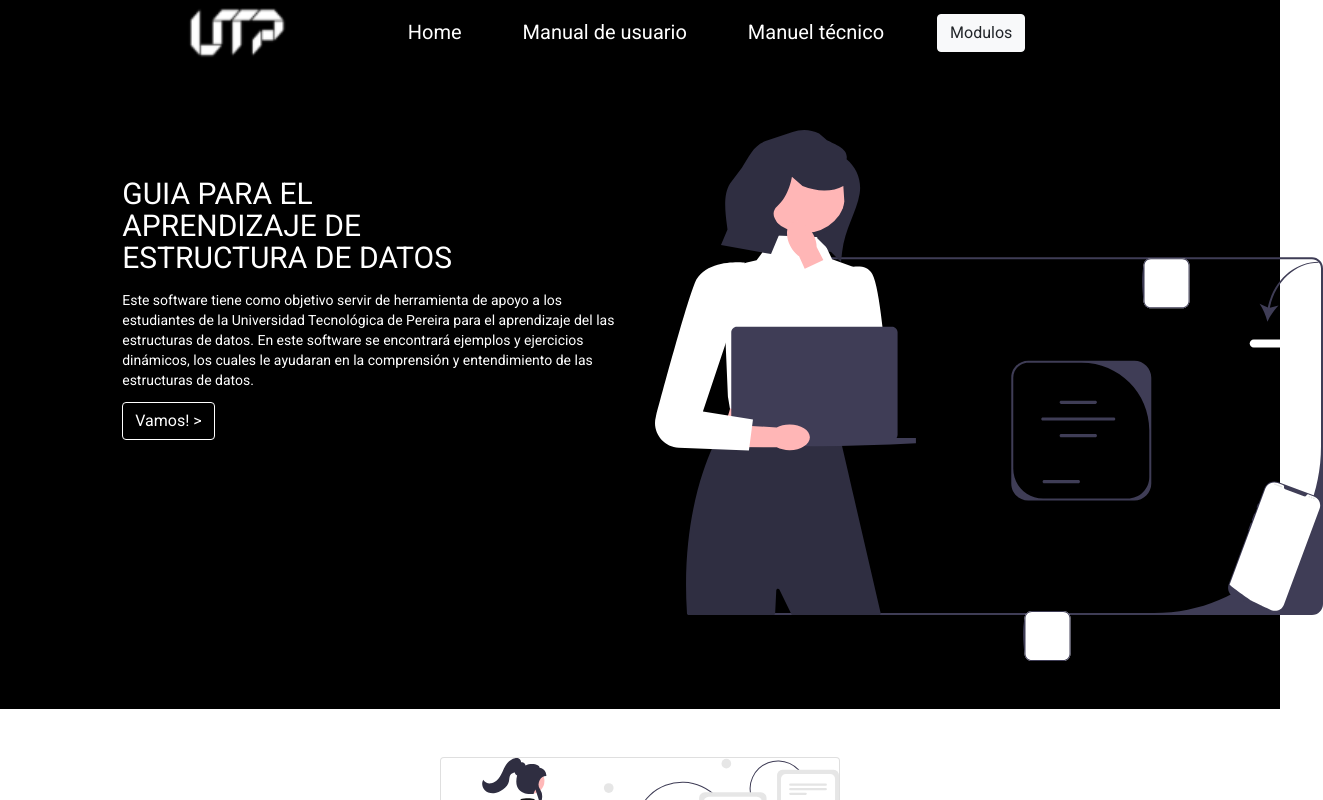
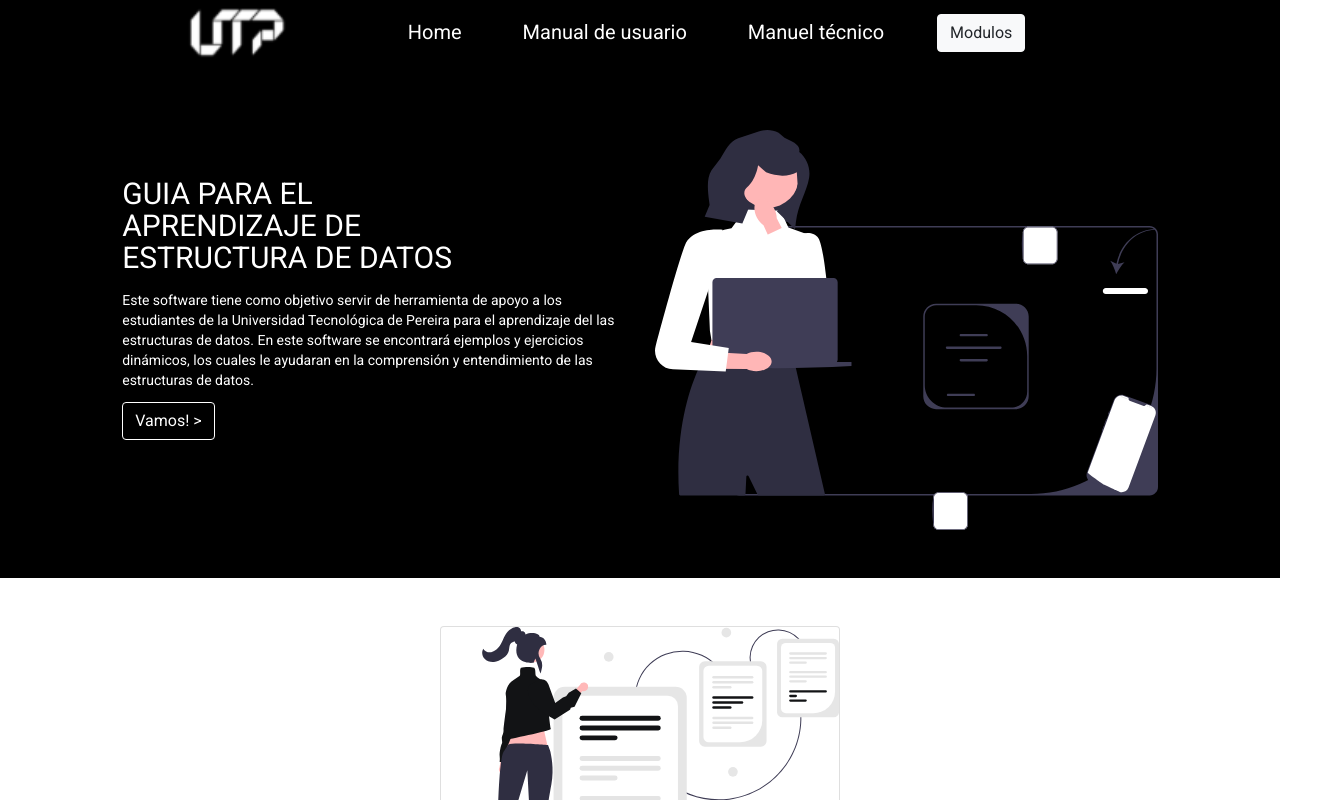
Before and after one commit to juanpabloperez98/estructura-datos, an Angular app: page / in a window 1280 px wide. Shown: the top 800 px of the page, 1323 px wide, since content can reach past the window. Built offline with nearby package versions, Linux system fonts and the light colour scheme.

Commit message:
Adapting routerlinks

```diff
--- a/src/app/home/home.component.css
+++ b/src/app/home/home.component.css
@@ -67,3 +67,6 @@ button img {
     margin: auto;
     width: 25%;
 }
+#woman-content img{
+    width: 100%;
+}
--- a/src/app/home/home.component.html
+++ b/src/app/home/home.component.html
@@ -6,9 +6,9 @@
                 Este software tiene como objetivo servir de herramienta de apoyo a los estudiantes de la Universidad Tecnológica de Pereira para el aprendizaje del las estructuras de datos. En este software se encontrará ejemplos y ejercicios dinámicos, los cuales le
                 ayudaran en la comprensión y entendimiento de las estructuras de datos.
             </p>
-            <a href="#" class="btn btn-go">
-        Vamos! >
-      </a>
+            <a [routerLink]="['/modules/main']" class="btn btn-go">
+                Vamos! >
+            </a>
         </div>
         <div class="col-lg-6" id="woman-content">
             <img src="../../assets/images/homeImg/woman.svg" alt="woman.svg">
@@ -76,7 +76,7 @@
         <h1 class="text-center " id="color">¿Qué son los módulos?</h1>
         <h2 class="text-justify" id="color1"> Un módulo es un lugar donde se encontrará lo necesario para alcanzar la comprensión de cada uno de los temas presentados en ellos. Al terminar todos los módulos, el estudiante contará con el conocimiento de cada uno de los temas, cada módulo cuenta
             con varias secciones que le permitira visualizar ejemplos practicos de lo explicado en cada sección.</h2>
-        <a id="btn-module" class="btn btn-secondary" [routerLink]="['/modulos']">Modulos</a>
+        <a id="btn-module" class="btn btn-secondary" [routerLink]="['/modules/main']">Modulos</a>
     </div>
     <div class="col-lg-4 me-auto">
         <img src="../../assets/images/homeImg/Modules.svg">
```
